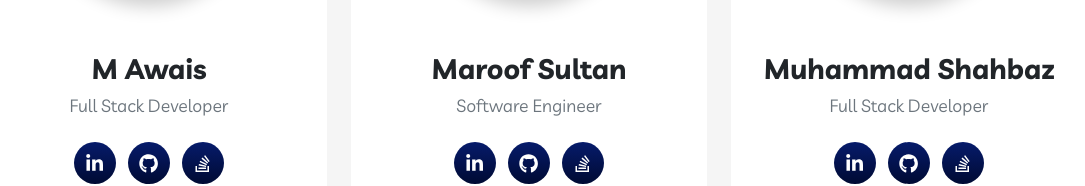
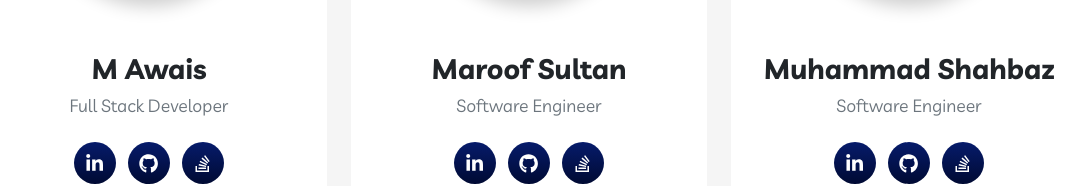
Before and after one commit to alphasoft360/alphasoft360-app, a React (Vite) app: page /team in a window 1280 px wide. Shown: the part 818-1004 px from the top of the page, without its empty margins (111-1196 px from the left). Built offline with nearby package versions, Linux system fonts and the light colour scheme.

Commit message:
update emoploy id

```diff
--- a/src/Team/teamData.js
+++ b/src/Team/teamData.js
@@ -99,7 +99,7 @@ const teamMembers = [
     id: "muhammad-shahbaz",
     image: muhammad_shahbaz,
     name: "Muhammad Shahbaz",
-    role: "Full Stack Developer",
+    role: "Software Engineer",
     bio: "Skilled in modern web technologies with a proven ability to deliver robust, scalable, and efficient software solutions.",
     contact: {
       email: "shahbaz.dev012@gmail.com",
```
